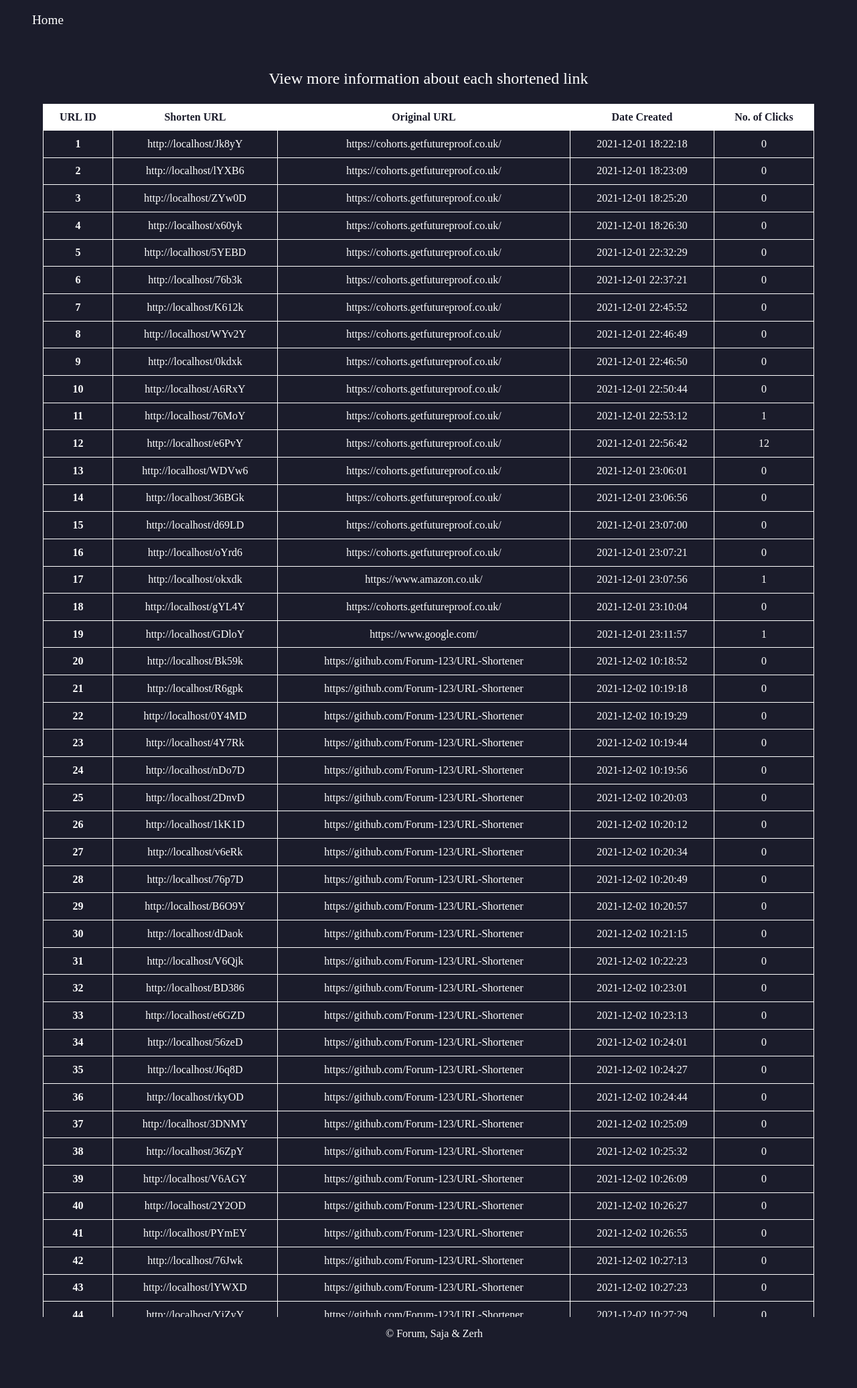
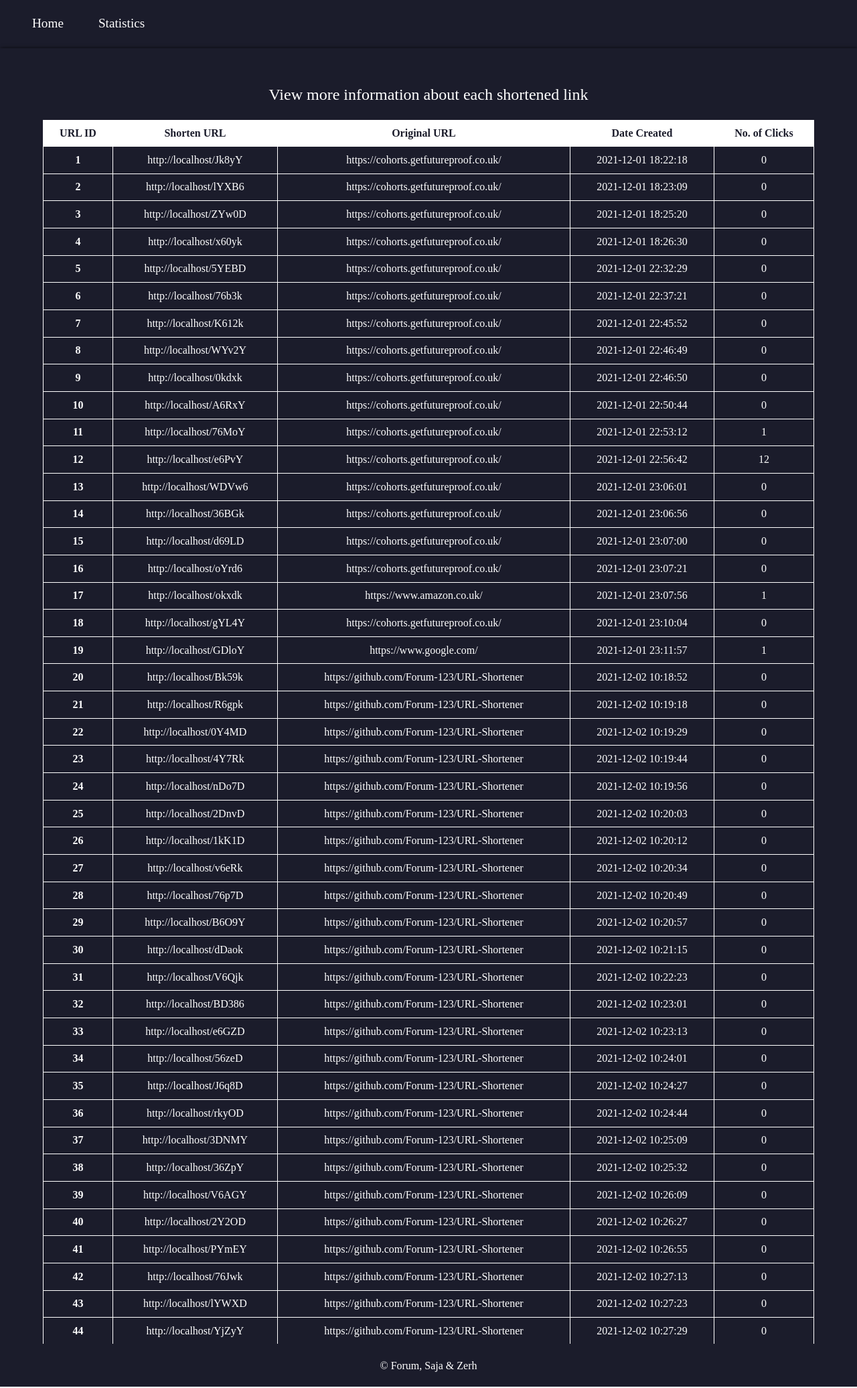
Before and after one commit to Forum-123/URL-Shortener, a Flask app: page /stats in a window 1280 px wide. Shown: the whole page at 67% size. Before the commit the page ends 2000 px from the top, so only its background shows below. Run offline with Flask 2, Linux system fonts and the light colour scheme; data comes from the database, SQL or seed files in the repository.

Commit message:
Add stats to navbar and fix styling

```diff
--- a/static/styles/style.css
+++ b/static/styles/style.css
@@ -10,16 +10,14 @@ body {
 nav {
     color: white;
     background-color: rgb(27, 28, 43);
-    height: 4rem;
-    position: relative;
+    height: 3rem;
+    padding-top: 1.5rem;
 }
 
 nav a, a:visited, a:hover, a:active {
     font-size: 1.2rem;
     color: white;
     text-decoration: none;
-    position: absolute;
-    top: 30%;
     margin-left: 3rem;
 }
 
@@ -29,7 +27,7 @@ main {
     width: 100vw;
     height: 100vh;
     background-color: rgb(27, 28, 43);
-    padding: 1rem 0;
+    padding: 2rem 0;
     box-shadow: 1px 1px 6px black;
 }
 
@@ -118,17 +116,14 @@ table, th, td {
 footer {
     color: white;
     background-color: rgb(27, 28, 43);
-    height: 3rem;
-    position: relative;
-    bottom: 0;
+    height: 4rem;
 }
 
 footer p {
     font-size: 1rem;
     color: white;
     text-decoration: none;
-    position: absolute;
-    bottom: 30%;
     margin: 0;
-    margin-left: 45%;
+    text-align: center;
+    padding: 1.5rem 0;
 }
--- a/templates/layout.html
+++ b/templates/layout.html
@@ -12,6 +12,7 @@
 <body>
     <nav>
         <a href="/">Home</a>
+        <a href="/stats">Statistics</a>
     </nav>
     <main class="scroll">
         {% block content %}{% endblock %}
```
